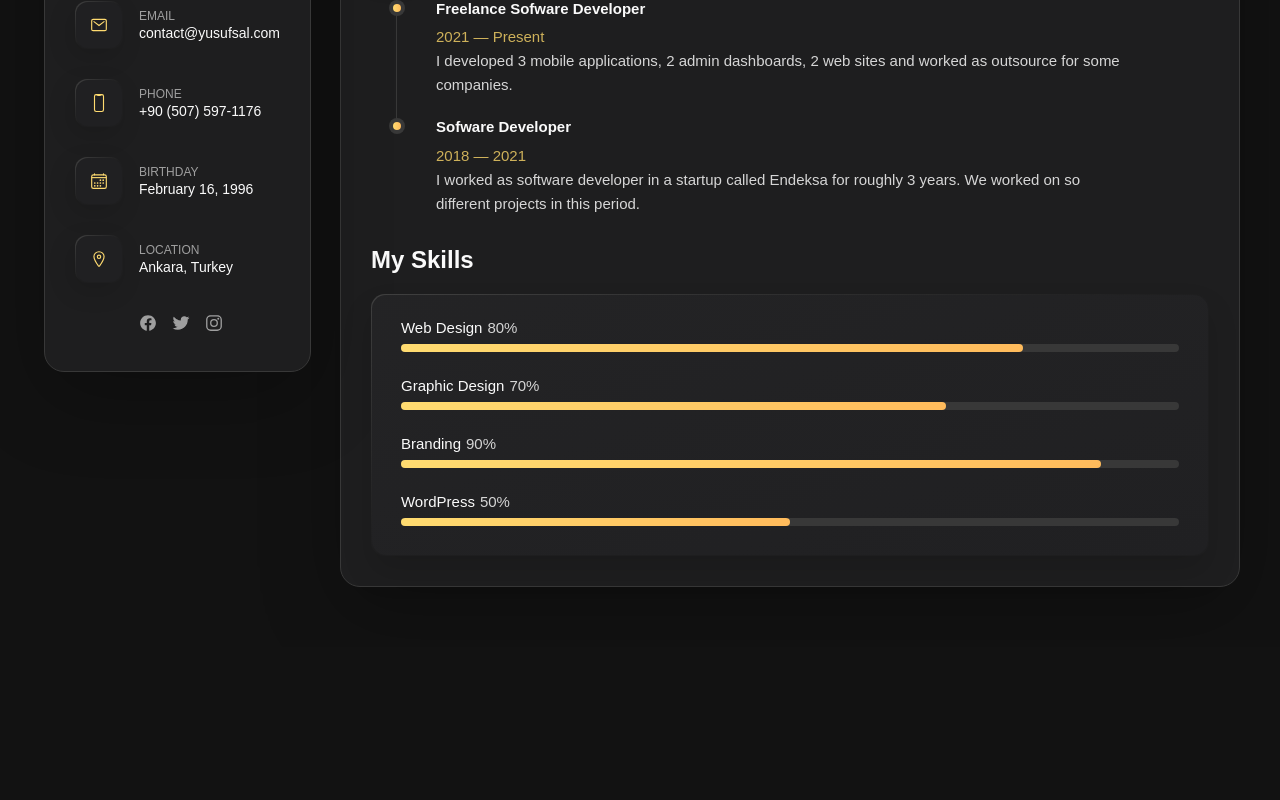
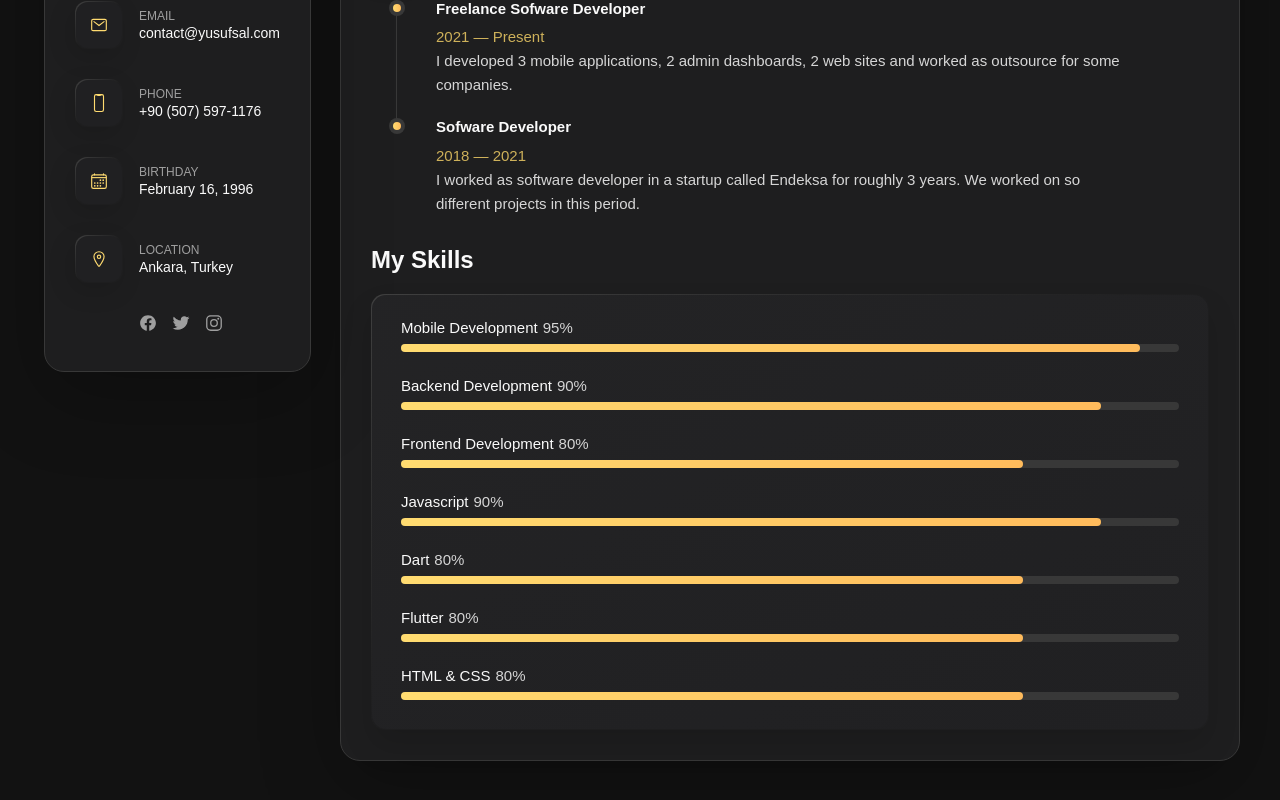
Before and after one commit to yusufsalxp/personal-site, a Next.js app in the folder frontend/: page /resume in a window 1280 px wide. Shown: the part 430-1230 px from the top of the page. Before the commit the page ends 1077 px from the top, so only its background shows below. Built offline with nearby package versions, Linux system fonts and the light colour scheme.

Commit message:
Resume has been completed...

```diff
--- a/frontend/pages/resume/index.tsx
+++ b/frontend/pages/resume/index.tsx
@@ -72,7 +72,35 @@ export default function Resume() {
         <ul className="skills-list content-card">
           <li className="skills-item">
             <div className="title-wrapper">
-              <h5 className="h5">Web design</h5>
+              <h5 className="h5">Mobile Development</h5>
+              <data value="95">95%</data>
+            </div>
+
+            <div className="skill-progress-bg">
+              <div
+                className="skill-progress-fill"
+                style={{ width: "95%" }}
+              ></div>
+            </div>
+          </li>
+
+          <li className="skills-item">
+            <div className="title-wrapper">
+              <h5 className="h5">Backend Development</h5>
+              <data value="80">90%</data>
+            </div>
+
+            <div className="skill-progress-bg">
+              <div
+                className="skill-progress-fill"
+                style={{ width: "90%" }}
+              ></div>
+            </div>
+          </li>
+
+          <li className="skills-item">
+            <div className="title-wrapper">
+              <h5 className="h5">Frontend Development</h5>
               <data value="80">80%</data>
             </div>
 
@@ -86,21 +114,7 @@ export default function Resume() {
 
           <li className="skills-item">
             <div className="title-wrapper">
-              <h5 className="h5">Graphic design</h5>
-              <data value="70">70%</data>
-            </div>
-
-            <div className="skill-progress-bg">
-              <div
-                className="skill-progress-fill"
-                style={{ width: "70%" }}
-              ></div>
-            </div>
-          </li>
-
-          <li className="skills-item">
-            <div className="title-wrapper">
-              <h5 className="h5">Branding</h5>
+              <h5 className="h5">Javascript</h5>
               <data value="90">90%</data>
             </div>
 
@@ -114,14 +128,41 @@ export default function Resume() {
 
           <li className="skills-item">
             <div className="title-wrapper">
-              <h5 className="h5">WordPress</h5>
-              <data value="50">50%</data>
+              <h5 className="h5">Dart</h5>
+              <data value="80">80%</data>
             </div>
 
             <div className="skill-progress-bg">
               <div
                 className="skill-progress-fill"
-                style={{ width: "50%" }}
+                style={{ width: "80%" }}
+              ></div>
+            </div>
+          </li>
+
+          <li className="skills-item">
+            <div className="title-wrapper">
+              <h5 className="h5">Flutter</h5>
+              <data value="80">80%</data>
+            </div>
+
+            <div className="skill-progress-bg">
+              <div
+                className="skill-progress-fill"
+                style={{ width: "80%" }}
+              ></div>
+            </div>
+          </li>
+          <li className="skills-item">
+            <div className="title-wrapper">
+              <h5 className="h5">HTML & CSS</h5>
+              <data value="80">80%</data>
+            </div>
+
+            <div className="skill-progress-bg">
+              <div
+                className="skill-progress-fill"
+                style={{ width: "80%" }}
               ></div>
             </div>
           </li>
```
